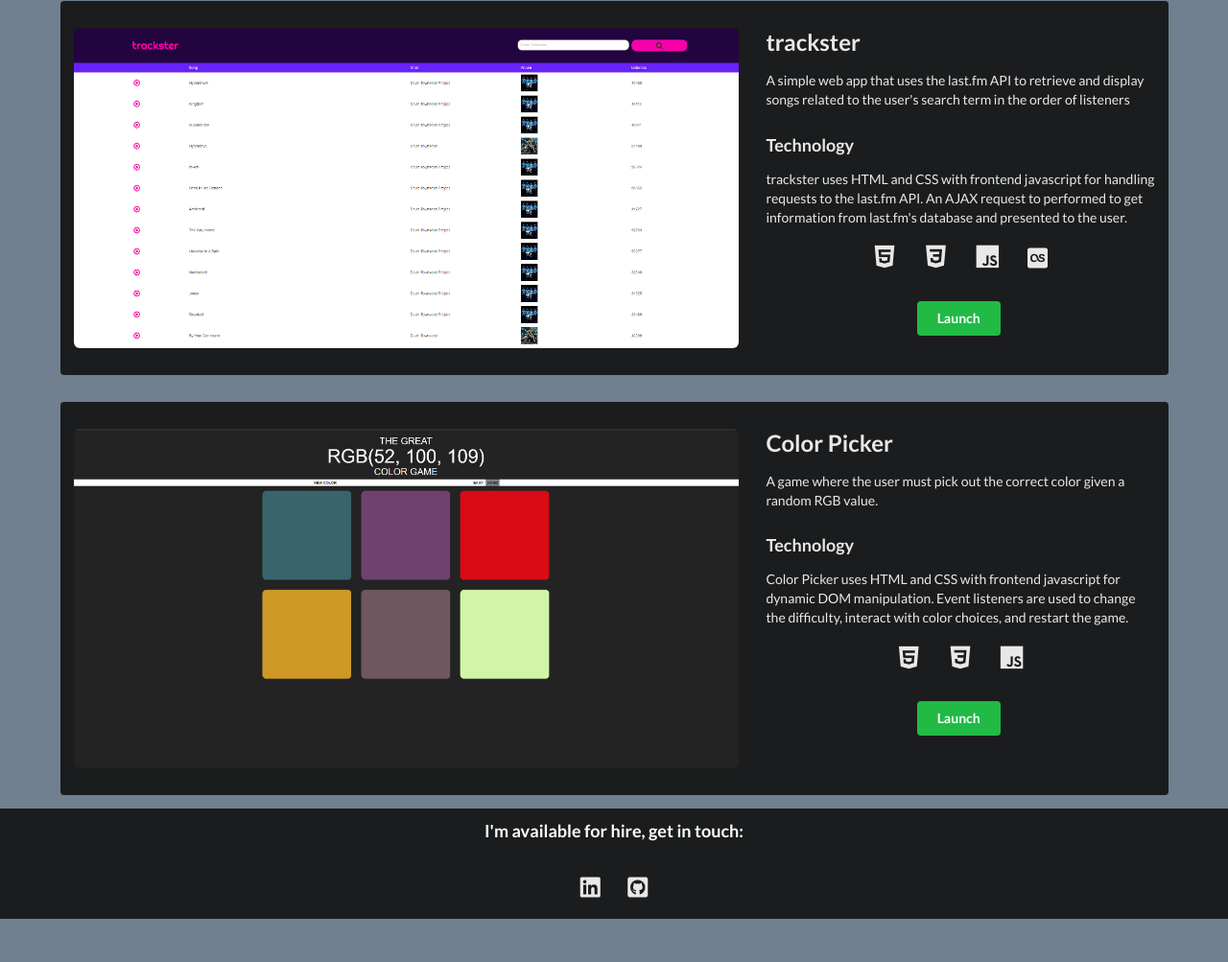
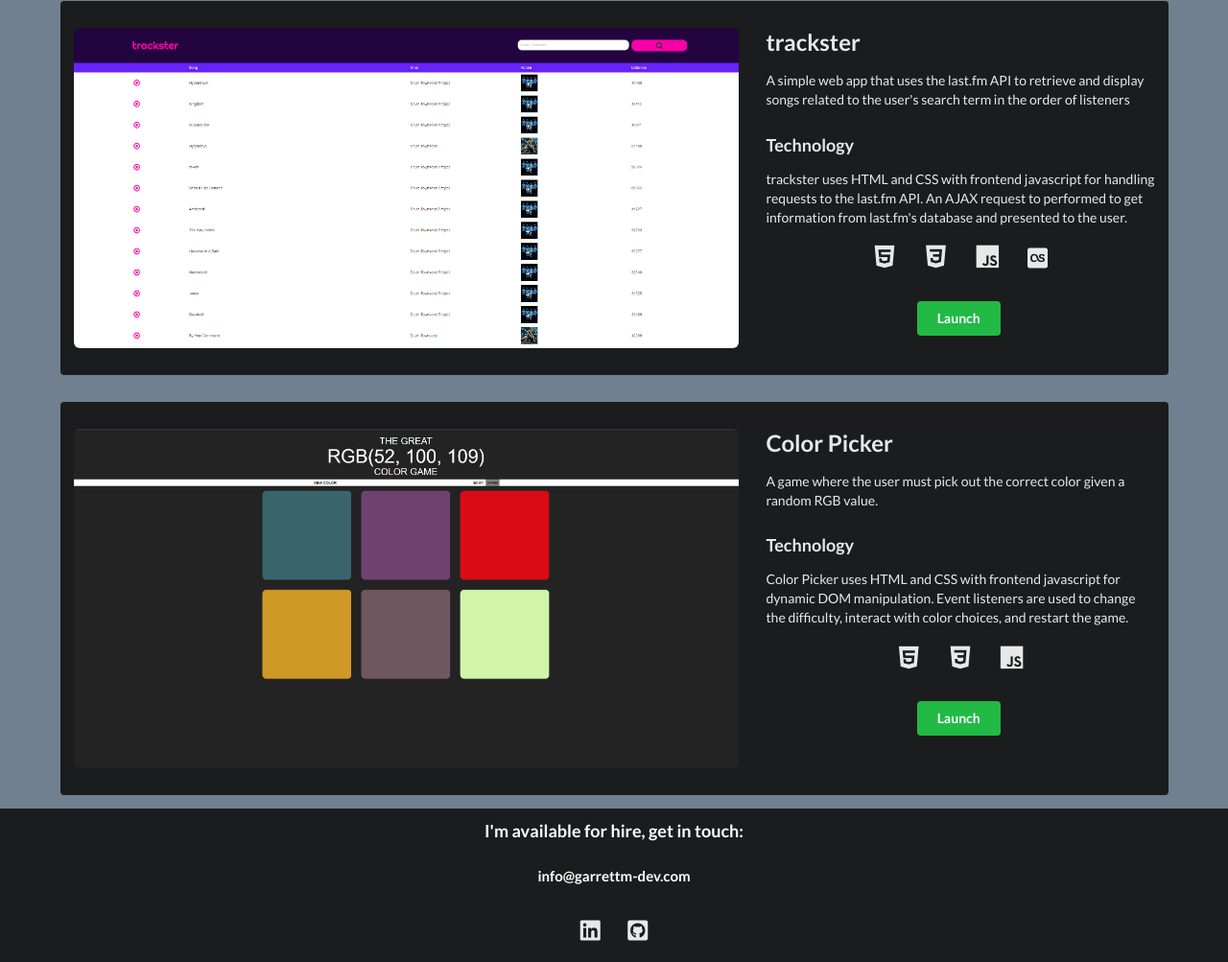
Before and after one commit to gKalkin/garrettm-dev, a plain HTML site: page index.html in a window 1280 px wide. Shown: the part 1982-2985 px from the top of the page at 96% size. Before the commit the page ends 2940 px from the top, so only its background shows below. Drawn offline with nearby package versions, Linux system fonts and the light colour scheme.

Commit message:
new resume

```diff
--- a/index.html
+++ b/index.html
@@ -449,6 +449,7 @@
 	<footer id="contact">
 		<div class="ui inverted segment">
 			<h3 class="ui center aligned header">I'm available for hire, get in touch:</h3>
+			<h4 class="ui center aligned header">info@garrettm-dev.com</h4>
 		</div>
 		<div class="ui center aligned container grid">
 			<div class="column">
```
Also changed, not shown: 1 other file.
